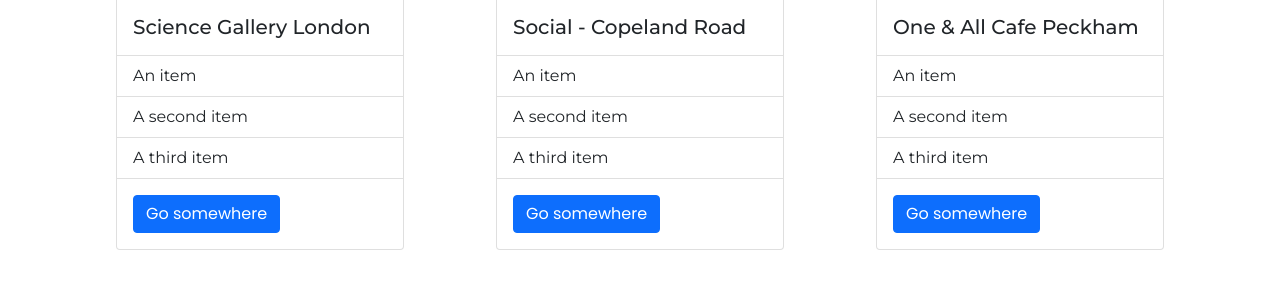
After one commit to mgirish97/CafeAndWifi, a Flask app: page /all-cafes in a window 1280 px wide. The commit adds this page. Shown: the part 386-684 px from the top of the page. Run offline with Flask 2, Linux system fonts and the light colour scheme; data comes from the database, SQL or seed files in the repository.

Commit message:
create cafe page

```diff
--- a/main.py
+++ b/main.py
@@ -1,5 +1,7 @@
+import json
 from flask import Flask
 from flask import render_template
+from flask import jsonify
 from flask_sqlalchemy import SQLAlchemy
 from typing import Callable
 
@@ -25,18 +27,24 @@
     seats = db.Column(db.String(250), nullable=False)
     coffee_price = db.Column(db.String, nullable=False)
 
+    def to_dict(self):
+        return {column.name: getattr(self, column.name) for column in self.__table__.columns}
+
 # -------------------------------- Website ----------------------------------- #
 
 
 # TODO Home page
-all_cafes = db.session.query(Cafe).all()
-
 
 @app.route('/')
 def home():
-    return render_template('index.html', cafes=all_cafes)
+    return render_template('index.html')
 
-# Show all cafes
+
+@app.route('/all-cafes')
+def get_cafes():
+    all_cafes = db.session.query(Cafe).all()
+    return render_template('cafes.html', cafes=all_cafes)
+
 
 # Display map of all cafes
 
@@ -53,9 +61,13 @@
 # TODO GET:
 
 # /all: Gets all cafes from database
-
-
-print(db.session.query(Cafe).all())
+@app.route('/all')
+def get_all():
+    cafes = db.session.query(Cafe).all()
+    all_cafes_list = []
+    for cafe in cafes:
+        all_cafes_list.append(cafe.to_dict())
+    return jsonify(all_cafes=all_cafes_list)
 
 # /search: Get all cafes in a particular location or name
 
--- /dev/null
+++ b/templates/cafes.html
@@ -0,0 +1,41 @@
+{% include 'header.html' %}
+
+<body>
+
+  <div class="container-fluid cards-container">
+    <div class="container">
+      <div class="row justify-content-center">
+        {% for cafe in cafes %}
+
+        <div class="col d-flex justify-content-center title-button">
+          <div class="card" style="width: 18rem;">
+            <img src="{{ cafe.img_url }}" class="card-img-top card-img" alt="...">
+            <div class="card-body">
+              <h5 class="card-title">{{ cafe.name }}</h5>
+              <!-- <p class="card-text">Some quick example text to build on the card title and make up the bulk of the card's content.</p> -->
+            </div>
+            <ul class="list-group list-group-flush">
+              <li class="list-group-item">
+                <p>An item</p>
+              </li>
+              <li class="list-group-item">
+                <p>A second item</p>
+              </li>
+              <li class="list-group-item">
+                <p>A third item</p>
+              </li>
+            </ul>
+            <div class="card-body">
+              <a href="#" class="btn btn-primary">Go somewhere</a>
+            </div>
+          </div>
+        </div>
+        {% endfor %}
+
+      </div>
+    </div>
+  </div>
+
+</body>
+
+</html>
--- /dev/null
+++ b/templates/header.html
@@ -0,0 +1,46 @@
+<!DOCTYPE html>
+<html lang="en" dir="ltr">
+
+<head>
+  <meta charset="utf-8">
+  <meta http-equiv="X-UA-Compatible" content="IE=edge">
+  <meta name="viewport" content="width=device-width, initial-scale=1.0">
+  <title>Coffee and Wifi</title>
+  <!-- Bootstrap CSS -->
+  <link href="https://cdn.jsdelivr.net/npm/bootstrap@5.1.3/dist/css/bootstrap.min.css" rel="stylesheet"
+    integrity="sha384-1BmE4kWBq78iYhFldvKuhfTAU6auU8tT94WrHftjDbrCEXSU1oBoqyl2QvZ6jIW3" crossorigin="anonymous">
+
+  <!-- Google Fonts -->
+  <link rel="preconnect" href="https://fonts.googleapis.com">
+  <link rel="preconnect" href="https://fonts.gstatic.com" crossorigin>
+  <link href="https://fonts.googleapis.com/css2?family=Poppins:wght@400;500;600&display=swap" rel="stylesheet">
+  <link href="https://fonts.googleapis.com/css2?family=Montserrat:wght@400;500;600&display=swap" rel="stylesheet">
+
+  <!-- Local CSS -->
+  <link rel="stylesheet" href="static/styles.css">
+
+  <nav class="navbar navbar-expand-lg navbar-dark bg-dark">
+    <div class="container-fluid">
+      <button class="navbar-toggler" type="button" data-bs-toggle="collapse" data-bs-target="#navbarTogglerDemo03"
+        aria-controls="navbarTogglerDemo03" aria-expanded="false" aria-label="Toggle navigation">
+        <span class="navbar-toggler-icon"></span>
+      </button>
+      <a class="navbar-brand" href="#">Navbar</a>
+      <div class="collapse navbar-collapse" id="navbarTogglerDemo03">
+        <ul class="navbar-nav me-auto mb-2 mb-lg-0">
+          <li class="nav-item"><a class="nav-link active" aria-current="page" href="#">Home</a></li>
+          <li class="nav-item"><a class="nav-link active" href="#">Link</a></li>
+          <li class="nav-item"><a class="nav-link active" href='#'>Disabled</a></li>
+        </ul>
+        <!-- <form class="d-flex">
+                    <input class="form-control me-2" type="search" placeholder="Search" aria-label="Search">
+                    <button class="btn btn-outline-success" type="submit">Search</button>
+                </form> -->
+      </div>
+      <div class="text-end">
+        <button type="button" class="btn btn-outline-light me-2">Login</button>
+        <button type="button" class="btn btn-secondary">Sign-up</button>
+      </div>
+    </div>
+  </nav>
+</head>
```
Also changed, not shown: templates/index.html (+7 -87 lines).
